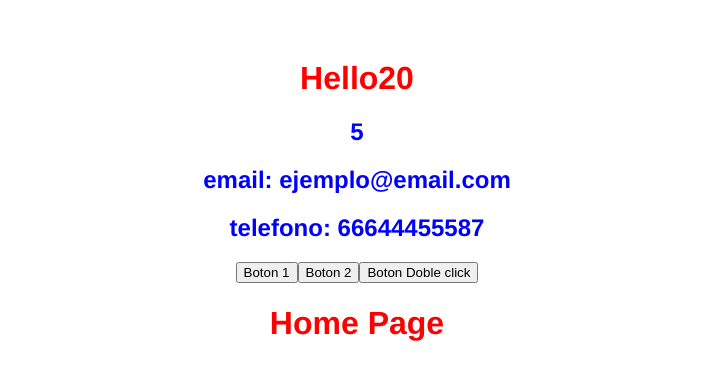
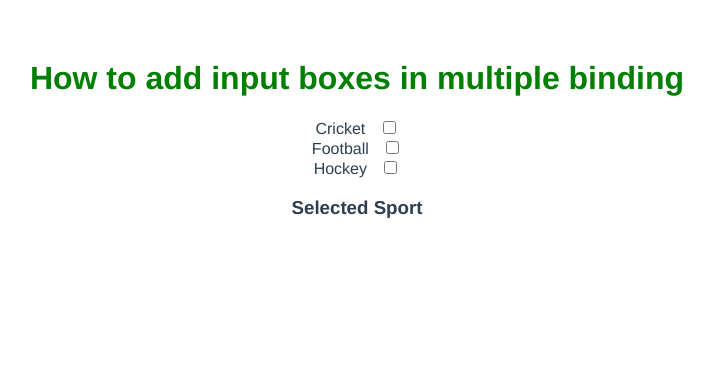
Before and after one commit to AlvaroBernabe/aba-vueTriyng1, a Vue app: page / in a window 1280 px wide. Shown: the top 380 px of the page, without its empty margins (283-996 px from the left). Built offline with nearby package versions, Linux system fonts and the light colour scheme.

Commit message:
feat: checkBox and multiple binding

```diff
--- a/src/App.vue
+++ b/src/App.vue
@@ -1,18 +1,24 @@
 <template>
   <!-- <img alt="Vue logo" src="./assets/logo.png">
   <HelloWorld msg="Welcome to Your firsty Vue.js App"/> -->
-  <PAGES />
+  <!-- <Homeone />
+  <Pages /> -->
+  <inputBoxes />
 </template>
 
 <script>
 // import HelloWorld from './components/HelloWorld.vue'
-import PAGES from './components/NewComponent.vue'
+// import Homeone from './components/Home-one.vue'
+// import Pages from './components/pages.vue'
+import inputBoxes from './components/inputboxes.vue';
 
 export default {
   name: 'App',
   components: {
     // HelloWorld,
-    PAGES,
+    // Homeone,
+    // Pages,
+    inputBoxes
   }
 }
 </script>
--- a/src/components/NewComponent.vue
+++ b/src/components/Home-one.vue
@@ -18,7 +18,7 @@
 
 <script>
 export default {
-    name: "PAGES",
+    name: "Home-one",
     // email: "ejemplo@email.com",
     data() {
         return {
@@ -43,6 +43,9 @@ export default {
                 mobile: this.mobile
             };
         },
+        // getData(data) {
+        //     alert(data)
+        // },
         ejemplo2() {
             alert("Has pulsado el Botón II")
         },
--- /dev/null
+++ b/src/components/inputboxes.vue
@@ -0,0 +1,31 @@
+<template>
+    <h1>How to add input boxes in multiple binding</h1>
+    <label for="cricket">Cricket</label>
+    &nbsp;
+    <input type="checkbox">
+    <br />
+    <label for="bootball">Football</label>
+    &nbsp;
+    <input type="checkbox">
+    <br />
+    <label for="hockey">Hockey</label>
+    &nbsp;
+    <input type="checkbox">
+    <h3>Selected Sport</h3>
+</template>
+
+<script>
+export default {
+    name: "inputBoxes",
+    data() {
+        return{
+            count: 20
+    }}
+}
+</script>
+
+<style>
+h1 {
+    color: green;
+}
+</style>
--- /dev/null
+++ b/src/components/pages.vue
@@ -0,0 +1,20 @@
+<template>
+    <h1>Two Way Binding</h1>
+    <input type="text" placeholder="Add the number" v-model="count"/>
+    <h3>{{ count }}</h3>
+</template>
+
+<script>
+export default {
+    name: "pages-one",
+    data() {
+        return{
+            count: 20
+    }}
+}
+</script>
+<style>
+h1 {
+    color: red;
+}
+</style>
```
